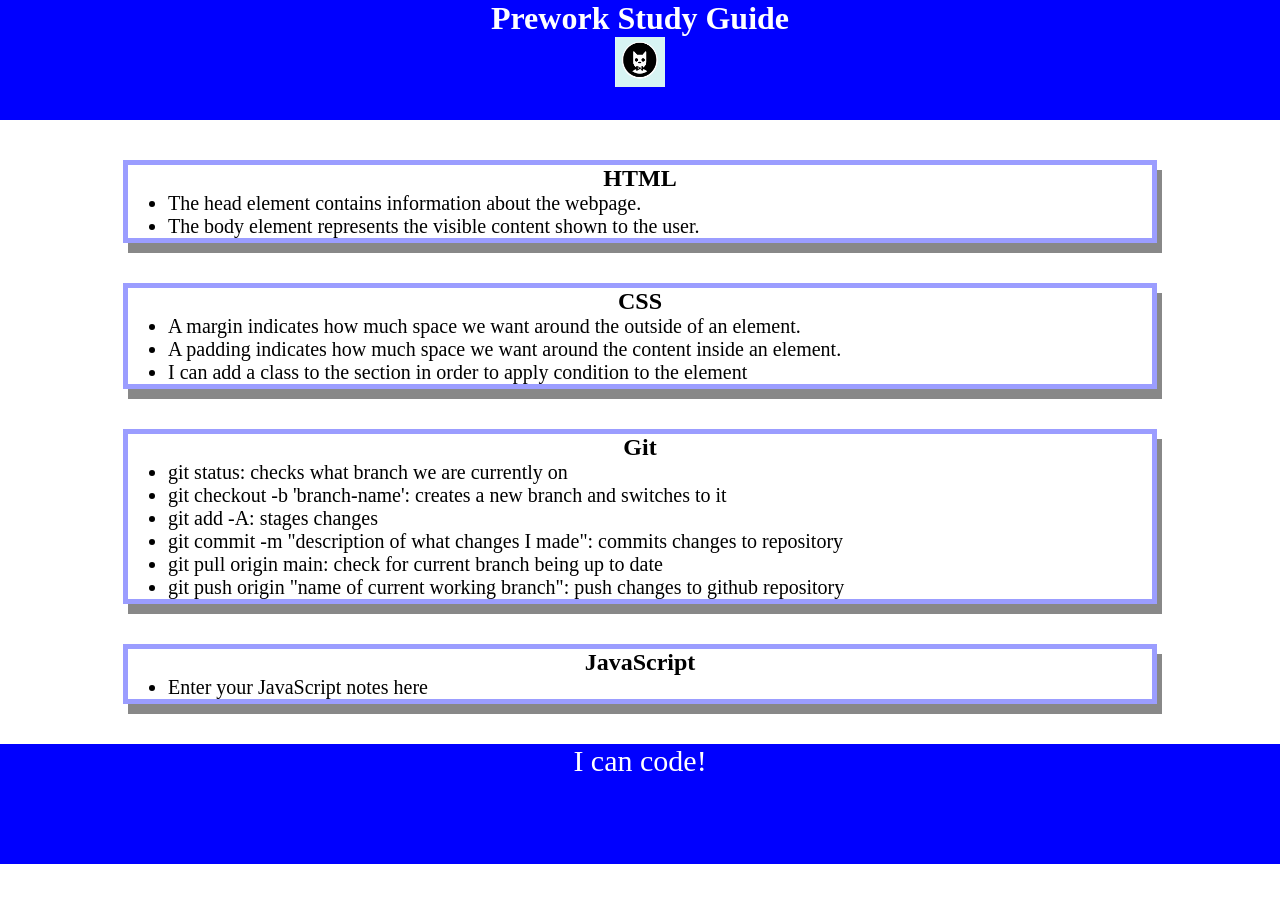
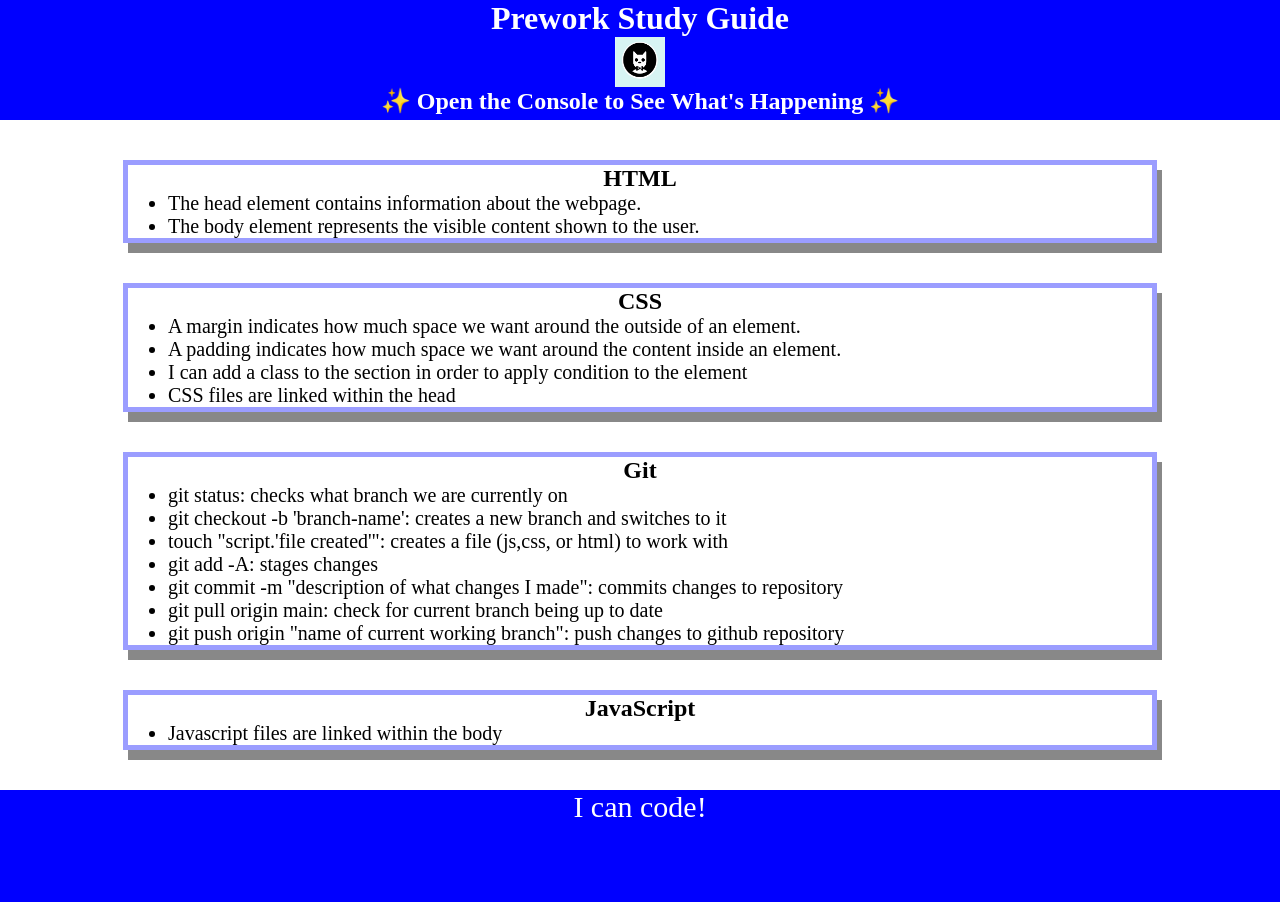
Before and after one commit to rau1avi1a/prework-study-guide, a plain HTML site: page index.html in a window 1280 px wide. Before the commit the page ends 864 px from the top, so only its background shows below. Drawn offline with Linux system fonts and the light colour scheme.

Commit message:
added js to prework study guide

```diff
--- /dev/null
+++ b/assets/script.js
@@ -0,0 +1,18 @@
+var topics = ['HTML', 'CSS', 'Git', 'JavaScript'];
+
+for (var x=0; x < topics.length; x++) {
+    console.log(topics[x])
+}
+
+/*if (topic === 'HTML') {
+  console.log("Let's study HTML!");
+} else if (topic === 'CSS') {
+  console.log("Let's study CSS!");
+} else if (topic === 'Git') {
+  console.log("Let's study Git!");
+} else if (topic === 'JavaScript') {
+  console.log("Let's study JavaScript!");
+} else {
+  console.log('Please try again!');
+}
+*/
--- a/index.html
+++ b/index.html
@@ -14,6 +14,7 @@
     <header id="header">
       <h1>Prework Study Guide</h1>
       <img src="./assets/bowtie-cat.png" alt="Profile image of cat wearing a bow tie." />
+      <h2>✨ Open the Console to See What's Happening ✨</h2>
     </header>
 
     <main>
@@ -32,6 +33,7 @@
             <li>A margin indicates how much space we want around the outside of an element.</li>
             <li>A padding indicates how much space we want around the content inside an element.</li>
             <li>I can add a class to the section in order to apply condition to the element</li>
+            <li>CSS files are linked within the head</li>
           </ul>
         </section>
 
@@ -40,6 +42,7 @@
           <ul>
             <li>git status: checks what branch we are currently on</li>
             <li>git checkout -b 'branch-name': creates a new branch and switches to it</li>
+            <li>touch "script.'file created'": creates a file (js,css, or html) to work with</li>
             <li>git add -A: stages changes</li>
             <li>git commit -m "description of what changes I made": commits changes to repository</li>
             <li>git pull origin main: check for current branch being up to date</li>
@@ -50,7 +53,7 @@
         <section class="card" id="javascript-section">
           <h2>JavaScript</h2>
           <ul>
-            <li>Enter your JavaScript notes here</li>
+            <li>Javascript files are linked within the body</li>
           </ul>
         </section>
 
@@ -60,5 +63,7 @@
       <p>I can code!</p>
     </footer>
 
+    <script src="./assets/script.js"></script>
+
   </body>
 </html>
```
